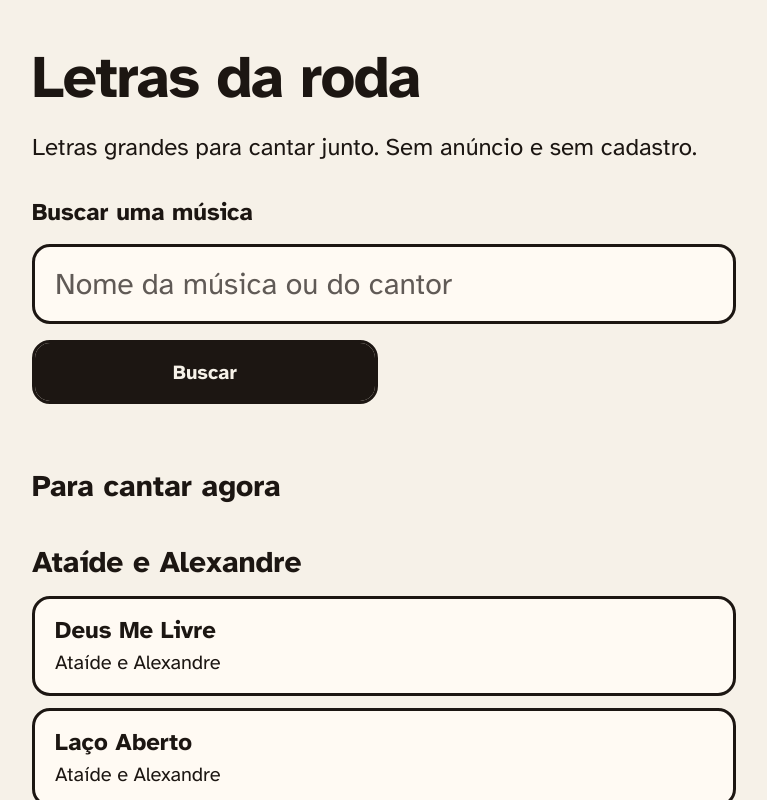
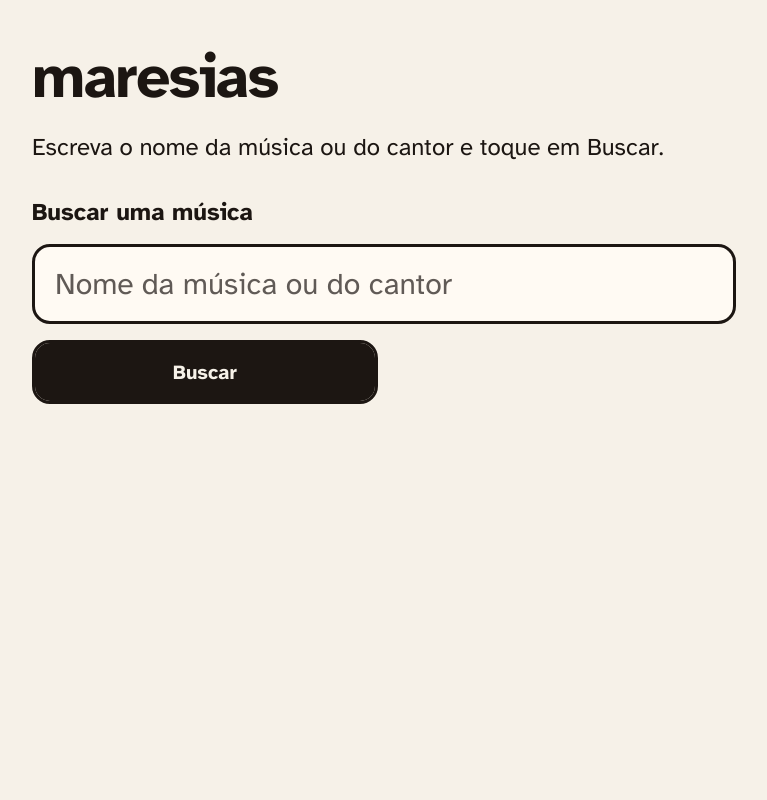
Before and after one commit to brunafin/maresias, a Next.js app: page / in a window 1280 px wide. Shown: the whole page, without its empty margins (256-1023 px from the left). Built offline with nearby package versions, Linux system fonts and the light colour scheme.

Commit message:
Open a blank search home and rename the app to maresias.
Drop the curated song lists and unused catalog helpers. The visible name is maresias in the heading, document title, metadata, and README.

Co-authored-by: bruna.f.n <bruna.f.n@hotmail.com>

```diff
--- a/src/app/layout.tsx
+++ b/src/app/layout.tsx
@@ -11,7 +11,7 @@ const atkinson = Atkinson_Hyperlegible({
 });
 
 export const metadata: Metadata = {
-  title: "Letras da roda",
+  title: "maresias",
   description: "Letras grandes para cantar junto, sem anúncio e sem cadastro.",
 };
 
--- a/src/components/home-screen.tsx
+++ b/src/components/home-screen.tsx
@@ -1,9 +1,8 @@
 "use client";
 
-import { ContrastControl, bigButtonClass } from "@/components/controls";
+import { bigButtonClass } from "@/components/controls";
 import { Button } from "@/components/ui/button";
 import { Input } from "@/components/ui/input";
-import { groups } from "@/lib/catalog";
 import Link from "next/link";
 import { useState, type FormEvent } from "react";
 
@@ -69,10 +68,10 @@ export function HomeScreen() {
       <main className="mx-auto flex w-full max-w-3xl flex-col gap-8 px-4 py-6 sm:px-8 sm:py-10">
         <header>
           <h1 className="text-5xl font-bold leading-tight tracking-tight sm:text-6xl">
-            Letras da roda
+            maresias
           </h1>
           <p className="mt-4 text-2xl leading-snug">
-            Letras grandes para cantar junto. Sem anúncio e sem cadastro.
+            Escreva o nome da música ou do cantor e toque em Buscar.
           </p>
         </header>
 
@@ -137,26 +136,6 @@ export function HomeScreen() {
             </ul>
           </section>
         ) : null}
-
-        <div className="flex flex-col gap-10">
-          <h2 className="text-3xl font-bold">Para cantar agora</h2>
-          {groups.map((group) => (
-            <section key={group.id} aria-labelledby={`grupo-${group.id}`}>
-              <h3 id={`grupo-${group.id}`} className="text-3xl font-bold">
-                {group.title}
-              </h3>
-              <ul className="mt-4 flex flex-col gap-3">
-                {group.songs.map((song) => (
-                  <li key={song.lrclibId}>
-                    <SongLink title={song.title} artist={song.artist} id={song.lrclibId} />
-                  </li>
-                ))}
-              </ul>
-            </section>
-          ))}
-        </div>
-
-        <ContrastControl />
       </main>
     </div>
   );
--- a/src/components/song-screen.tsx
+++ b/src/components/song-screen.tsx
@@ -3,8 +3,7 @@
 import { BackLink, ContrastControl, bigButtonClass } from "@/components/controls";
 import { LYRIC_SIZES, usePrefs } from "@/components/preferences";
 import { Button } from "@/components/ui/button";
-import { findCurated } from "@/lib/catalog";
-import { presentArtist, titlesMatch } from "@/lib/text";
+import { presentArtist } from "@/lib/text";
 import { useEffect, useRef, useState } from "react";
 
 const SPEEDS = [14, 24, 36, 52, 72];
@@ -45,7 +44,6 @@ export function SongScreen({ id }: { id: string }) {
     setSizeNote("");
   }
 
-  const curated = /^\d+$/.test(id) ? findCurated(Number(id)) : undefined;
   const invalidId = !/^\d+$/.test(id);
 
   useEffect(() => {
@@ -90,22 +88,14 @@ export function SongScreen({ id }: { id: string }) {
 
   const visibleLoad: LoadState = invalidId ? { status: "missing" } : load;
   const lyric = visibleLoad.status === "ready" ? visibleLoad.lyric : null;
-  const title =
-    lyric && curated && titlesMatch(curated.title, lyric.title)
-      ? curated.title
-      : (lyric?.title ?? curated?.title ?? "Música");
-  const artist =
-    lyric && curated && titlesMatch(curated.title, lyric.title)
-      ? curated.artist
-      : lyric
-        ? presentArtist(lyric.artist)
-        : (curated?.artist ?? "");
+  const title = lyric?.title ?? "Música";
+  const artist = lyric ? presentArtist(lyric.artist) : "";
 
   useEffect(() => {
     if (!title || title === "Música") return;
-    document.title = `${title} — Letras da roda`;
+    document.title = `${title} — maresias`;
     return () => {
-      document.title = "Letras da roda";
+      document.title = "maresias";
     };
   }, [title]);
 
--- a/src/lib/catalog.ts
+++ /dev/null
@@ -1,87 +0,0 @@
-export type CuratedSong = {
-  lrclibId: number;
-  title: string;
-  artist: string;
-};
-
-export type CatalogGroup = {
-  id: string;
-  title: string;
-  songs: CuratedSong[];
-};
-
-// LRCLIB record ids checked against the live API. Lyrics are not stored here.
-export const groups: CatalogGroup[] = [
-  {
-    id: "ataide",
-    title: "Ataíde e Alexandre",
-    songs: [
-      { lrclibId: 12462064, title: "Deus Me Livre", artist: "Ataíde e Alexandre" },
-      { lrclibId: 39107167, title: "Laço Aberto", artist: "Ataíde e Alexandre" },
-      { lrclibId: 15637641, title: "Rosas e Versos", artist: "Ataíde e Alexandre" },
-      { lrclibId: 28690283, title: "Estrada do Amor", artist: "Ataíde e Alexandre" },
-      { lrclibId: 13645529, title: "Você Marcou pra Mim", artist: "Ataíde e Alexandre" },
-      { lrclibId: 35468655, title: "Doces Palavras", artist: "Ataíde e Alexandre" },
-    ],
-  },
-  {
-    id: "teixeirinha",
-    title: "Teixeirinha",
-    songs: [
-      { lrclibId: 12890061, title: "Coração de Luto", artist: "Teixeirinha" },
-      { lrclibId: 33740571, title: "Gaúcho de Passo Fundo", artist: "Teixeirinha" },
-      {
-        lrclibId: 35402373,
-        title: "Querência Amada",
-        artist: "Teixeirinha e Mary Terezinha",
-      },
-      { lrclibId: 18428287, title: "Canarinho Cantador", artist: "Teixeirinha" },
-      { lrclibId: 13113917, title: "Dorme Angelita", artist: "Teixeirinha" },
-    ],
-  },
-  {
-    id: "moda",
-    title: "Moda de viola",
-    songs: [
-      {
-        lrclibId: 35721234,
-        title: "Pagode em Brasília",
-        artist: "Tião Carreiro e Pardinho",
-      },
-      {
-        lrclibId: 34063397,
-        title: "Boi Soberano",
-        artist: "Tião Carreiro e Pardinho",
-      },
-      {
-        lrclibId: 30695538,
-        title: "Rio de Lágrimas",
-        artist: "Tião Carreiro e Pardinho",
-      },
-      { lrclibId: 34974609, title: "Chico Mineiro", artist: "Tonico e Tinoco" },
-      { lrclibId: 28171520, title: "Tristeza do Jeca", artist: "Tonico e Tinoco" },
-      { lrclibId: 32213737, title: "Mula Preta", artist: "Tonico e Tinoco" },
-    ],
-  },
-  {
-    id: "gauchas",
-    title: "Gaúchas",
-    songs: [
-      { lrclibId: 18198212, title: "Prenda Minha", artist: "Caetano Veloso" },
-      { lrclibId: 24754409, title: "Canto Alegretense", artist: "Os Serranos" },
-      {
-        lrclibId: 31712948,
-        title: "Negrinho do Pastoreio",
-        artist: "Luiz Carlos Borges",
-      },
-    ],
-  },
-];
-
-export function findCurated(id: number): CuratedSong | undefined {
-  for (const group of groups) {
-    const song = group.songs.find((item) => item.lrclibId === id);
-    if (song) return song;
-  }
-  return undefined;
-}
--- a/src/lib/text.ts
+++ b/src/lib/text.ts
@@ -5,13 +5,6 @@ export function norm(value: string): string {
     .toLowerCase()
     .replace(/[^a-z0-9]+/g, " ")
     .trim();
-}
-
-export function titlesMatch(left: string, right: string): boolean {
-  const a = norm(left);
-  const b = norm(right);
-  if (!a || !b) return false;
-  return a === b || a.includes(b) || b.includes(a);
 }
 
 export function presentArtist(name: string): string {
```
Also changed, not shown: 1 other file (tests, documents, lock files or other folders).
